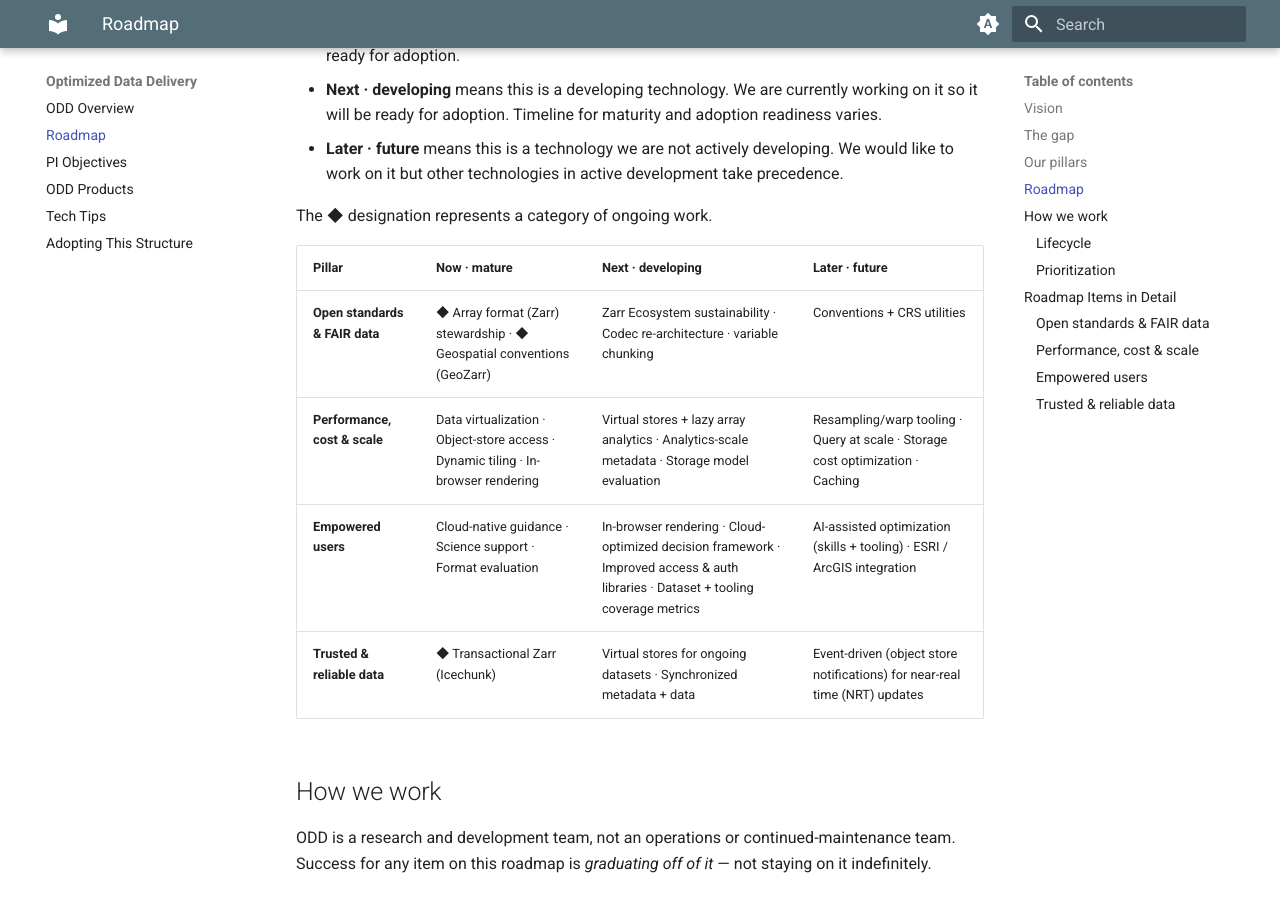
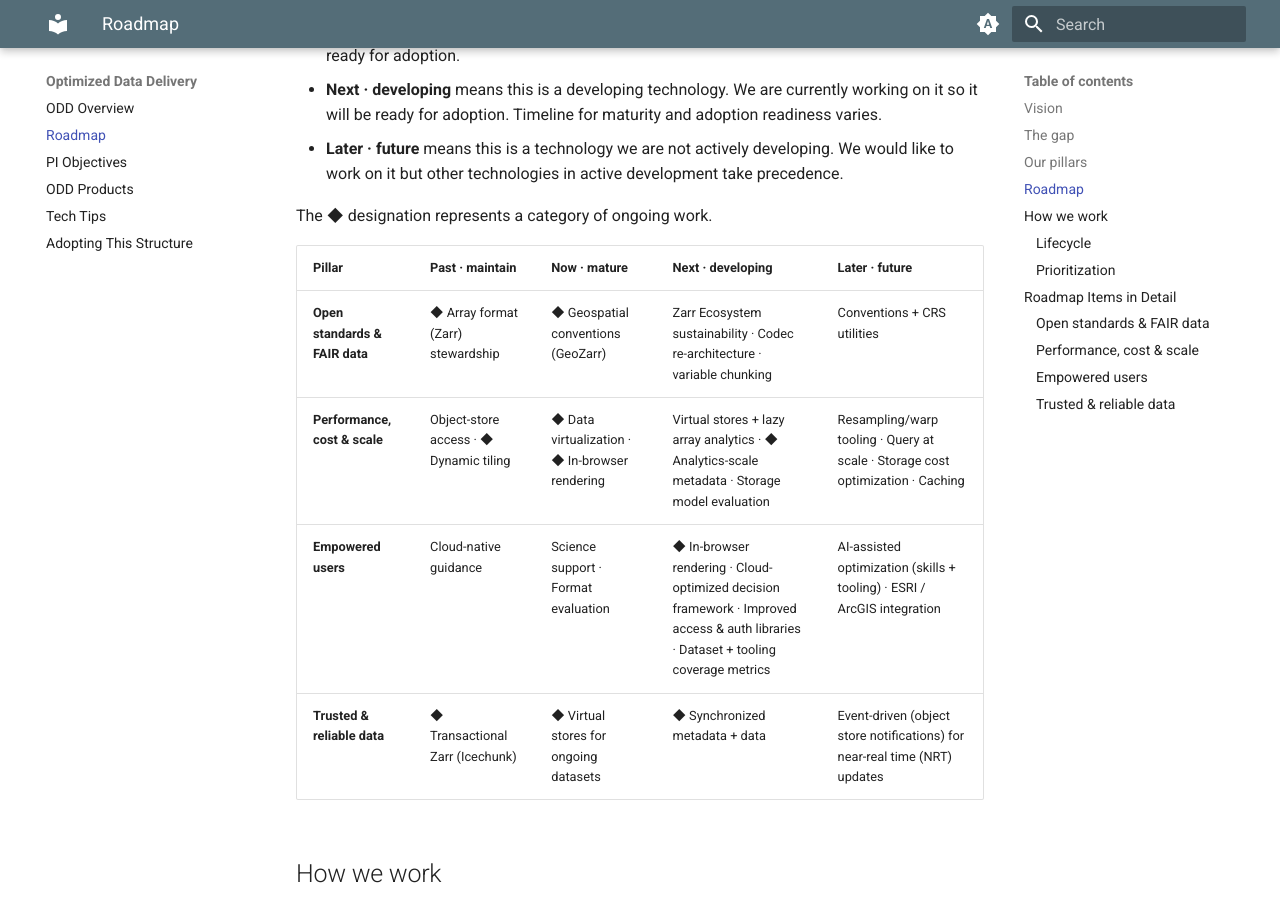
Before and after one commit to NASA-IMPACT/veda-odd, an MkDocs documentation site: the page built from docs/roadmap.md, in a window 1280 px wide and 900 px high, scrolled down 1973 px. Built offline with MkDocs 1.6.1 and Material for MkDocs 9.7.7, drawn with Linux system fonts in a browser that asks for light colours; the version menu is left out.

Commit message:
Add Past - maintain column
The items in the "Now" column have very different levels of adoption
and have existed for very different amounts of time. I get that
ODD doesn't want to be in a maintenance role, but in practice we
do end up dropping in to support feature development in titiler-cmr
for example even if the actual deployed instance is owned by another
team.

```diff
--- a/docs/roadmap.md
+++ b/docs/roadmap.md
@@ -46,12 +46,12 @@ Below, the **[Roadmap Items in Detail](#roadmap-items-in-detail)** section provi
 
 The **◆** designation represents a category of ongoing work.
 
-| Pillar                         | Now · mature | Next · developing| Later · future |
-| ------------------------------ | --------------------------------------------------------------------------------- | --------------------------------------------------------------------------------------------------------------------------------- | -------------------------------------------------------------------------- |
-| **Open standards & FAIR data** | ◆ Array format (Zarr) stewardship · ◆ Geospatial conventions (GeoZarr) | Zarr Ecosystem sustainability · Codec re-architecture ·  variable chunking | Conventions + CRS utilities                                                 |
-| **Performance, cost & scale**  | Data virtualization · Object-store access · Dynamic tiling · In-browser rendering | Virtual stores + lazy array analytics · Analytics-scale metadata · Storage model evaluation | Resampling/warp tooling · Query at scale · Storage cost optimization · Caching |
-| **Empowered users** | Cloud-native guidance · Science support · Format evaluation | In-browser rendering · Cloud-optimized decision framework · Improved access & auth libraries · Dataset + tooling coverage metrics | AI-assisted optimization (skills + tooling) · ESRI / ArcGIS integration    |
-| **Trusted & reliable data**  | ◆ Transactional Zarr (Icechunk) | Virtual stores for ongoing datasets · Synchronized metadata + data | Event-driven (object store notifications) for near-real time (NRT) updates |
+| Pillar                         | Past · maintain | Now · mature | Next · developing| Later · future |
+| ------------------------------ | --------------- | --------------------------------------------------------------------------------- | --------------------------------------------------------------------------------------------------------------------------------- | -------------------------------------------------------------------------- |
+| **Open standards & FAIR data** | ◆ Array format (Zarr) stewardship | ◆ Geospatial conventions (GeoZarr) | Zarr Ecosystem sustainability · Codec re-architecture ·  variable chunking | Conventions + CRS utilities                                                 |
+| **Performance, cost & scale**  | Object-store access ·  ◆ Dynamic tiling |  ◆ Data virtualization ·  ◆ In-browser rendering | Virtual stores + lazy array analytics ·  ◆ Analytics-scale metadata · Storage model evaluation | Resampling/warp tooling · Query at scale · Storage cost optimization · Caching |
+| **Empowered users** | Cloud-native guidance | Science support · Format evaluation |  ◆ In-browser rendering · Cloud-optimized decision framework · Improved access & auth libraries · Dataset + tooling coverage metrics | AI-assisted optimization (skills + tooling) · ESRI / ArcGIS integration    |
+| **Trusted & reliable data**  | ◆ Transactional Zarr (Icechunk) | ◆ Virtual stores for ongoing datasets | ◆ Synchronized metadata + data | Event-driven (object store notifications) for near-real time (NRT) updates |
 
 ## How we work
 
```
